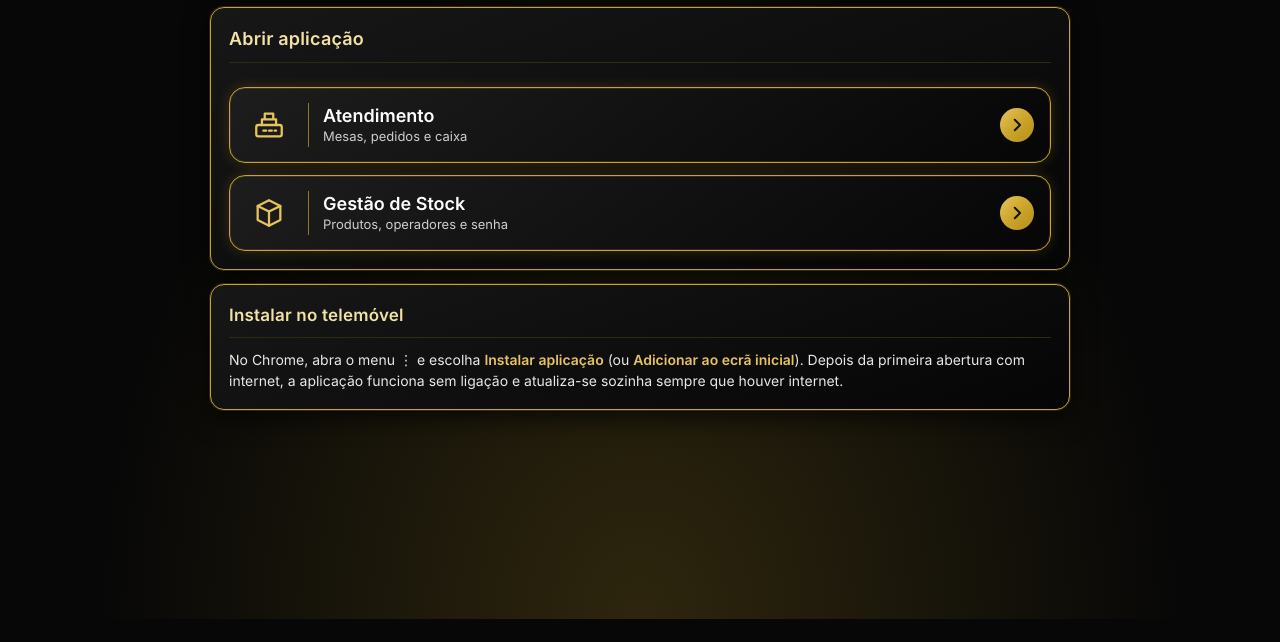
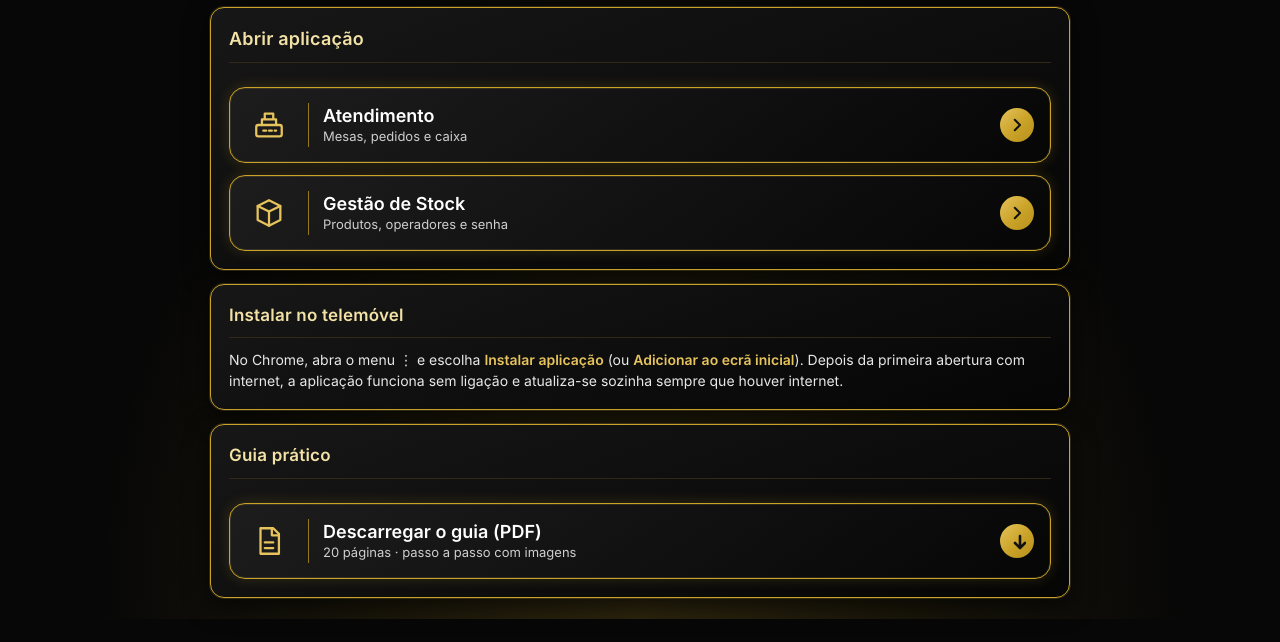
Before and after one commit to gasparjoaoadaosebastiao-prog/gsbusiness-, a plain HTML site: page index.html in a window 1280 px wide. Shown: the part 181-823 px from the top of the page. Before the commit the page ends 800 px from the top, so only its background shows below. Drawn offline with Linux system fonts and the light colour scheme.

Commit message:
Add files via upload

```diff
--- a/index.html
+++ b/index.html
@@ -208,5 +208,8 @@ section table{font-size:13px}
 </div></section>
 <section class="dark"><div class="sh"><h3>Instalar no telemóvel</h3></div>
 <p style="margin:0;font-size:14px;color:#4b5563">No Chrome, abra o menu ⋮ e escolha <b>Instalar aplicação</b> (ou <b>Adicionar ao ecrã inicial</b>). Depois da primeira abertura com internet, a aplicação funciona sem ligação e atualiza-se sozinha sempre que houver internet.</p></section>
+<section class="dark"><div class="sh"><h3>Guia prático</h3></div>
+<div class="tiles"><button class="tile" onclick="baixarGuia()"><span class="ti"><svg class='ic'><use href='#i-doc'/></svg></span><span class="sep"></span><span class="tx">Descarregar o guia (PDF)<small>20 páginas · passo a passo com imagens</small></span><span class="chev"><svg class='ic'><path d='M12 4v11M7 11l5 5 5-5M5 20h14'/></svg></span></button></div></section>
+<script>function baixarGuia(){var a=document.createElement("a");a.href="Guia_Pratico_GS_Business.pdf";a.download="Guia_Pratico_GS_Business.pdf";document.body.appendChild(a);a.click();a.remove()}</script>
 <script>if("serviceWorker" in navigator&&location.protocol.startsWith("http"))navigator.serviceWorker.register("sw.js").catch(()=>{});</script>
 </body></html>
```
Also changed, not shown: 1 other file.
